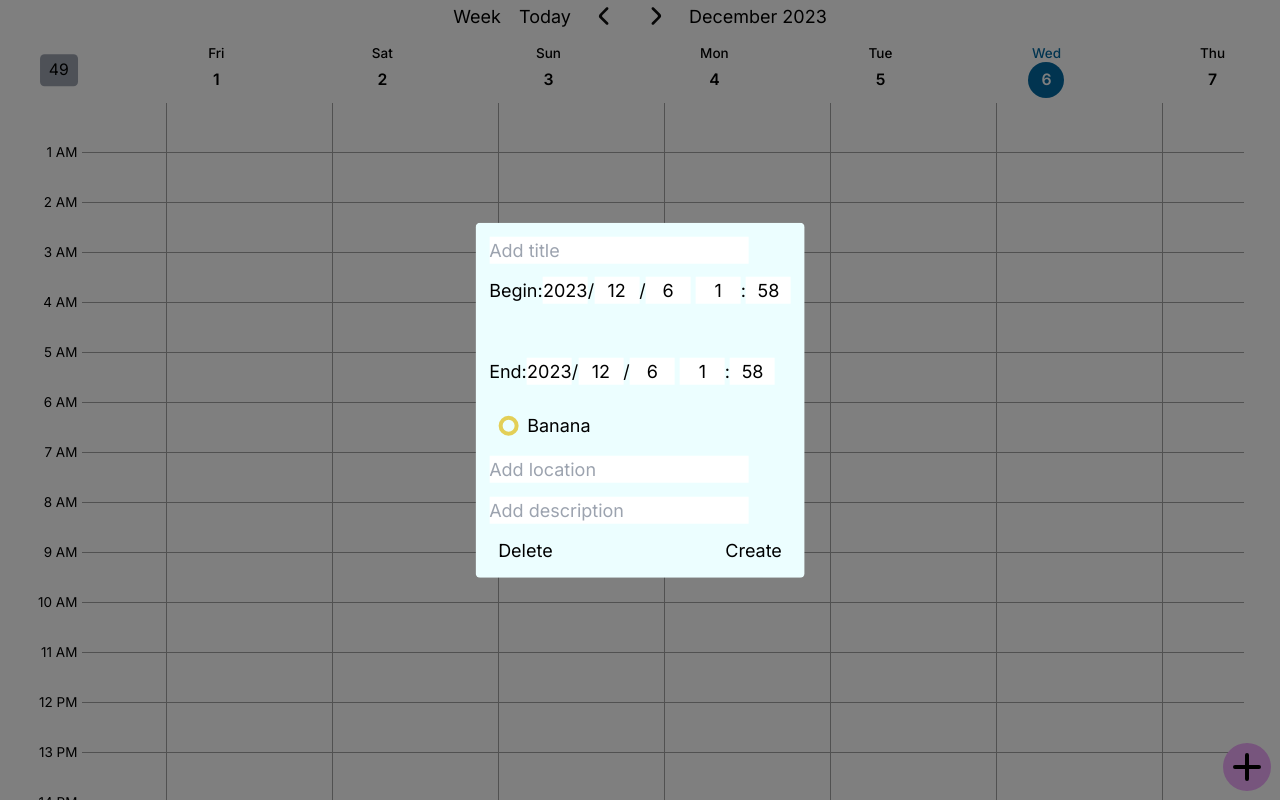
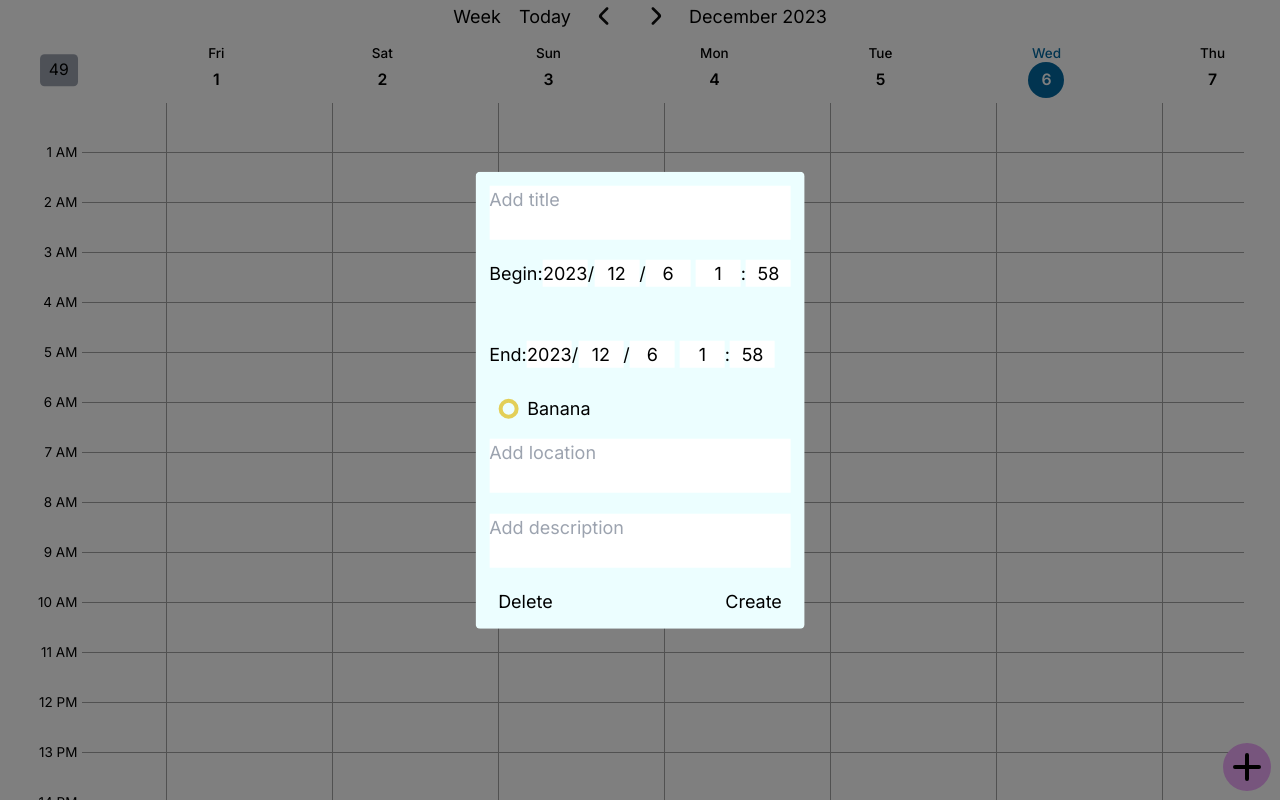
Before and after one commit to Pear-sudo/time, a Next.js app: page / in a window 1280 px wide. Both pictures are taken after a click on the element 1247 px from the left and 767 px from the top of the page. Built offline with nearby package versions, Linux system fonts and the light colour scheme.

Commit message:
optimize text input
add:
spelling check;
use textarea

```diff
--- a/src/app/elements/inputs/textInput.tsx
+++ b/src/app/elements/inputs/textInput.tsx
@@ -1,7 +1,6 @@
 import React, {JSX, useEffect, useId, useRef} from "react";
 
 import {RefClass} from "@/app/elements/inputs/helper/inputHelper";
-import {StringWrapper} from "@/app/utility/lanUtil";
 
 export function TextInput(prop: {
     label?: string,
@@ -9,7 +8,7 @@ export function TextInput(prop: {
     parentRef?: RefClass<string>
 }): JSX.Element {
     const id = useId()
-    const inputRef = useRef<HTMLInputElement>(null);
+    const inputRef = useRef<HTMLTextAreaElement>(null);
     useEffect(() => {
         if (parentRef && inputRef.current) {
             const data = parentRef.getData()
@@ -19,7 +18,7 @@ export function TextInput(prop: {
 
     const parentRef = prop.parentRef
 
-    function handleOnBlur(event: React.FocusEvent<HTMLInputElement>) {
+    function handleOnBlur(event: React.FocusEvent<HTMLTextAreaElement>) {
         const target = event.target
         if (parentRef) {
             parentRef.setData(target.value)
@@ -29,7 +28,10 @@ export function TextInput(prop: {
     return (
         <div>
             <label htmlFor={id}>{prop.label}</label>
-            <input id={id} type={'text'} placeholder={prop.placeholder} onBlur={handleOnBlur} ref={inputRef}/>
+            <textarea
+                className={'resize-none w-full'}
+                id={id} placeholder={prop.placeholder} onBlur={handleOnBlur} ref={inputRef} spellCheck={true}
+            />
         </div>
     )
 }
```
